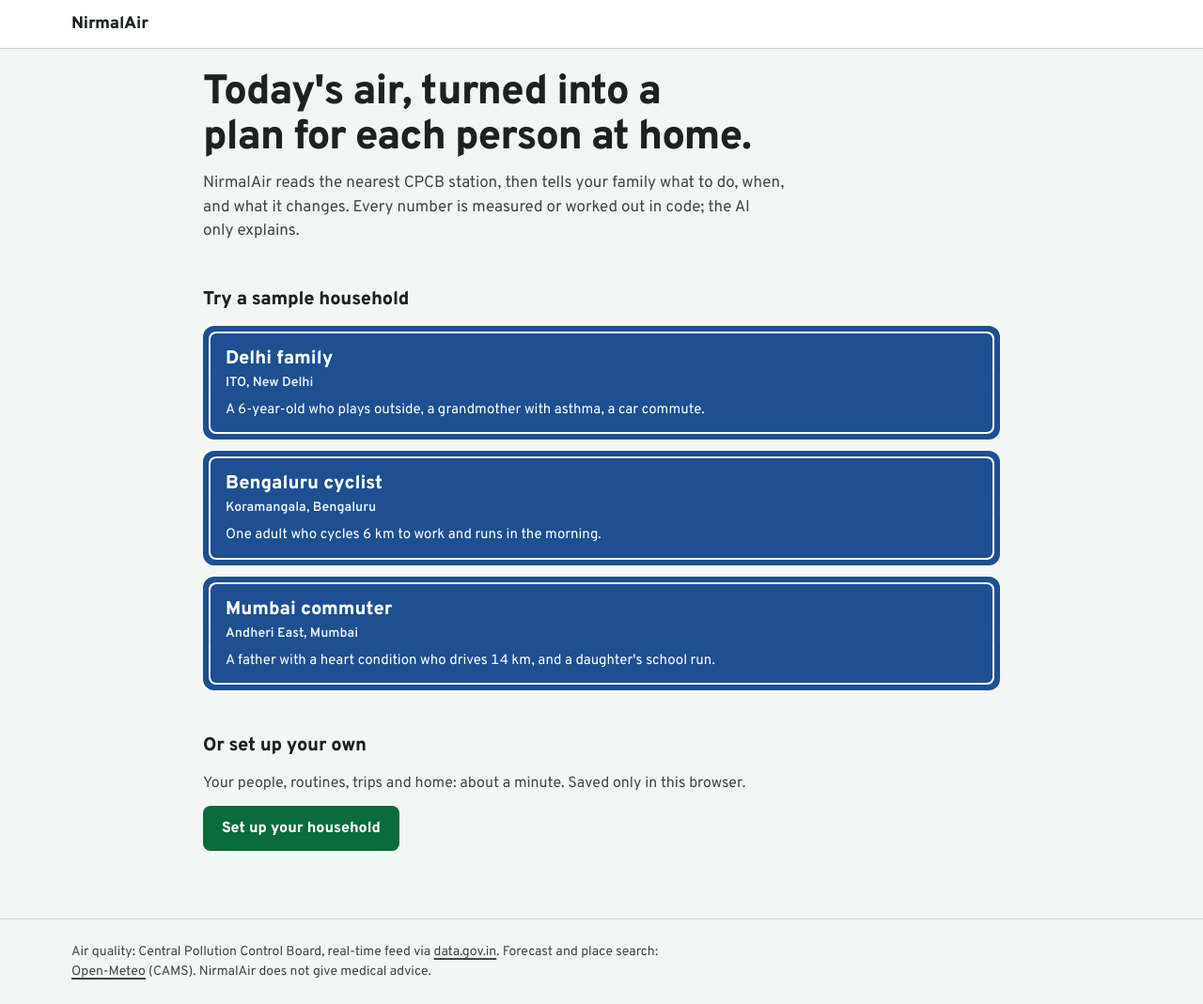
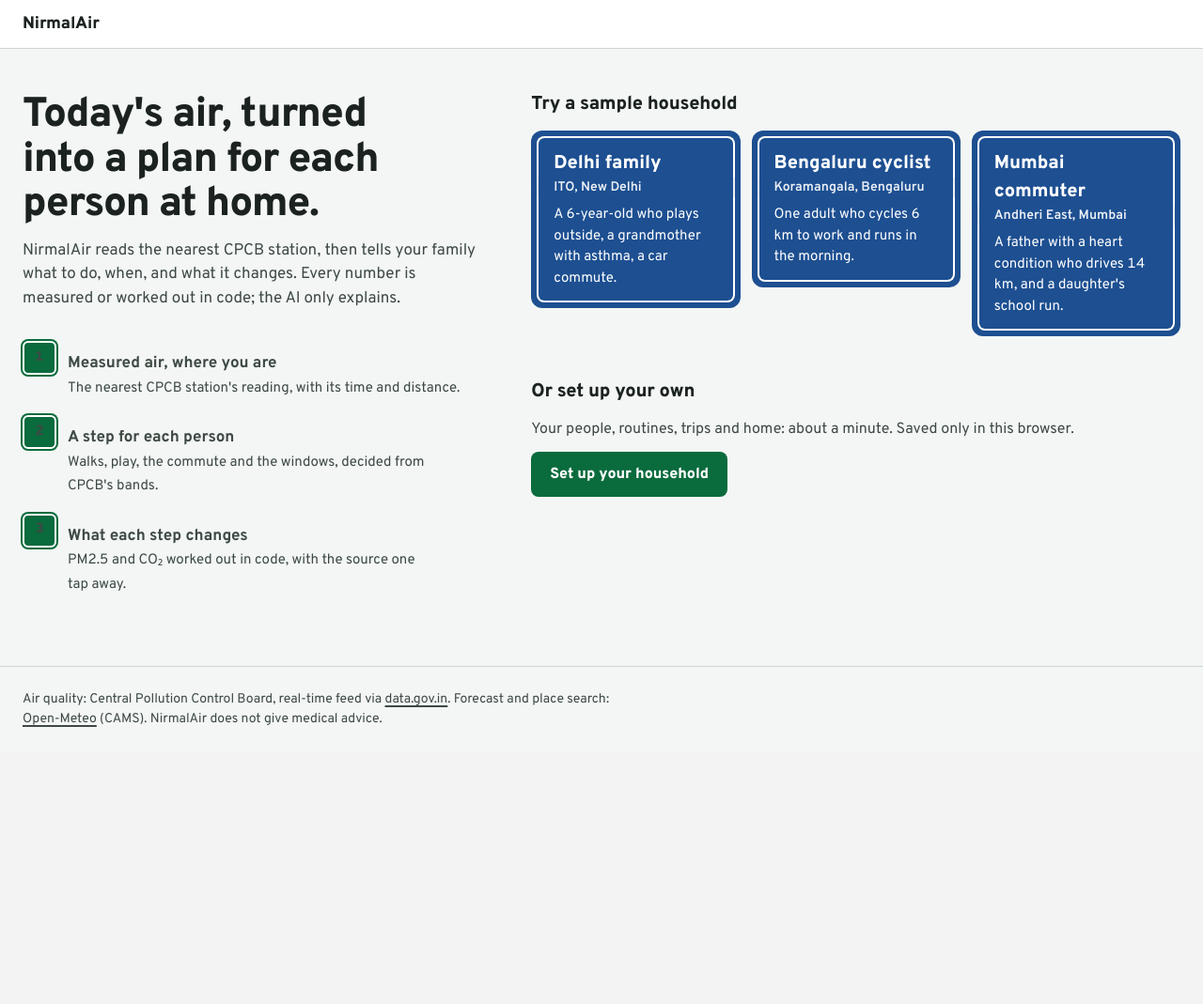
Before and after one commit to Mitali-Patle/nirmal-air, a FastAPI app: page / in a window 1280 px wide. Shown: the whole page at 94% size. After the commit the page ends 774 px from the top, so only its background shows below. Run offline with FastAPI, Linux system fonts and the light colour scheme; parts of the project's set-up code (start-up, migrations or seed data) failed here and were passed over.

Commit message:
feat(web): fill wide screens; versioned static files
- The page and top bar share one width (1440px). From 1360px, Today uses three columns (the
  plan's signs; home, travel and the week; the side column that stays in view). The start
  page puts the intro (with three short how-it-works points) beside the samples and form.
- CSS and JS URLs carry the deploy's commit, so browsers never keep an old stylesheet after a
  release, and can cache those files for a year.

Co-Authored-By: Claude Opus 5.5 <noreply@anthropic.com>

```diff
--- a/app/web/templates/base.html
+++ b/app/web/templates/base.html
@@ -8,10 +8,10 @@
   <meta name="htmx-config" content='{"includeIndicatorStyles": false, "allowEval": false, "selfRequestsOnly": true, "responseHandling": [{"code": "204", "swap": false}, {"code": "[23]..", "swap": true}, {"code": "4..", "swap": true, "error": true}, {"code": "5..", "swap": false, "error": true}]}'>
   <link rel="icon" href="/static/img/favicon.svg" type="image/svg+xml">
   <link rel="preload" href="/static/fonts/overpass-latin.woff2" as="font" type="font/woff2" crossorigin>
-  <link rel="stylesheet" href="/static/css/tokens.css">
-  <link rel="stylesheet" href="/static/css/base.css">
+  <link rel="stylesheet" href="{{ 'css/tokens.css'|asset }}">
+  <link rel="stylesheet" href="{{ 'css/base.css'|asset }}">
   {% block styles %}{% endblock %}
-  <script src="/static/vendor/htmx.min.js" defer></script>
+  <script src="{{ 'vendor/htmx.min.js'|asset }}" defer></script>
   {% block scripts %}{% endblock %}
 </head>
 <body>
--- a/app/web/templates/start.html
+++ b/app/web/templates/start.html
@@ -1,7 +1,7 @@
 {% extends "base.html" %}
 {% block title %}NirmalAir · today's air, planned for your family{% endblock %}
-{% block styles %}<link rel="stylesheet" href="/static/css/start.css">{% endblock %}
-{% block scripts %}<script src="/static/js/locate.js" defer></script>{% endblock %}
+{% block styles %}<link rel="stylesheet" href="{{ 'css/start.css'|asset }}">{% endblock %}
+{% block scripts %}<script src="{{ 'js/locate.js'|asset }}" defer></script>{% endblock %}
 {% block main %}
 {% set roles = [('adult', 'Adult'), ('child', 'Child'), ('senior', 'Senior')] %}
 {% set activities = [('walk', 'Walk'), ('outdoor play', 'Outdoor play'), ('sport or exercise', 'Sport or exercise'), ('school run', 'School run'), ('market and errands', 'Market and errands')] %}
@@ -16,6 +16,11 @@
     <h1 id="intro-h">Today's air, turned into a plan for each person at home.</h1>
     <p>NirmalAir reads the nearest CPCB station, then tells your family what to do, when, and what it changes. Every number is measured or worked out in code; the AI only explains.</p>
     {% if saved %}<p><a class="go" href="/today">Continue to today in {{ saved[0].label }}</a></p>{% endif %}
+    <ol class="how-it-works">
+      <li><span class="step-mark" aria-hidden="true">1</span><p><b>Measured air, where you are</b><span>The nearest CPCB station's reading, with its time and distance.</span></p></li>
+      <li><span class="step-mark" aria-hidden="true">2</span><p><b>A step for each person</b><span>Walks, play, the commute and the windows, decided from CPCB's bands.</span></p></li>
+      <li><span class="step-mark" aria-hidden="true">3</span><p><b>What each step changes</b><span>PM2.5 and CO₂ worked out in code, with the source one tap away.</span></p></li>
+    </ol>
   </section>
 
   <section class="samples" aria-labelledby="samples-h">
--- a/app/web/templates/today.html
+++ b/app/web/templates/today.html
@@ -1,7 +1,7 @@
 {% extends "base.html" %}
 {% from "macros.html" import fact_row %}
 {% block title %}Today in {{ today.place }} · NirmalAir{% endblock %}
-{% block styles %}<link rel="stylesheet" href="/static/css/today.css"><link rel="stylesheet" href="/static/css/sky.css">{% endblock %}
+{% block styles %}<link rel="stylesheet" href="{{ 'css/today.css'|asset }}"><link rel="stylesheet" href="{{ 'css/sky.css'|asset }}">{% endblock %}
 {% block sky %}{% include "partials/sky.html" %}{% endblock %}
 {% block bar %}
 <p class="bar-place">{{ today.place }}<a href="/">Change</a>{% if sample %} <span class="sample-tag">Sample household: {{ sample }}</span>{% endif %}</p>
--- a/public/static/css/base.css
+++ b/public/static/css/base.css
@@ -41,7 +41,7 @@ code, pre { font-family: ui-monospace, "Cascadia Mono", "Roboto Mono", monospace
 /* The top bar carries the sky too, a shade lighter than the ground. */
 .bar { background: var(--bar); border-bottom: 1px solid var(--line); }
 .bar-in, .foot-in {
-  max-width: 1160px; margin: 0 auto; padding: var(--space-3) var(--space-4);
+  max-width: var(--page-max); margin: 0 auto; padding: var(--space-3) var(--space-5);
   display: flex; flex-wrap: wrap; align-items: baseline; justify-content: space-between; gap: var(--space-2) var(--space-4);
 }
 .brand { font-weight: 800; font-size: 1.125rem; letter-spacing: -0.01em; text-decoration: none; }
--- a/public/static/css/start.css
+++ b/public/static/css/start.css
@@ -1,8 +1,27 @@
 /* The start page: what NirmalAir does, sample households, and the household form. */
 
-.start { max-width: 880px; margin: 0 auto; padding: var(--space-5) var(--space-4); display: grid; gap: var(--space-7); }
+.start { max-width: var(--page-max); margin: 0 auto; padding: var(--space-5) var(--space-5); display: grid; gap: var(--space-7); }
+/* Wide screens: the intro on the left stays in view; samples and the form on the right. */
+@media (min-width: 1100px) {
+  .start { grid-template-columns: minmax(0, 5fr) minmax(0, 7fr); grid-template-areas: "intro samples" "intro own"; grid-template-rows: auto 1fr; column-gap: var(--space-7); align-items: start; padding-top: var(--space-7); }
+  .intro { grid-area: intro; position: sticky; top: var(--space-6); }
+  .samples { grid-area: samples; }
+  .own { grid-area: own; }
+  .sample-list { grid-template-columns: repeat(3, minmax(0, 1fr)); }
+  .sample { height: 100%; display: flex; flex-direction: column; }
+  .sample-text { flex: 1; }
+}
 .intro h1 { font-size: clamp(1.75rem, 5vw, 2.75rem); line-height: 1.08; letter-spacing: -0.025em; max-width: 22ch; }
 .intro p { margin-top: var(--space-3); max-width: 60ch; font-size: 1.0625rem; color: var(--muted); }
+.how-it-works { list-style: none; padding: 0; margin-top: var(--space-6); display: grid; gap: var(--space-4); max-width: 46ch; }
+.how-it-works li { display: grid; grid-template-columns: 2.25rem 1fr; gap: var(--space-3); align-items: start; }
+.how-it-works b { display: block; }
+.how-it-works span { color: var(--muted); font-size: 0.9375rem; }
+.step-mark {
+  width: 2.25rem; height: 2.25rem; border-radius: 6px; display: grid; place-items: center;
+  background: var(--sign-green); color: var(--sign-legend); font-weight: 800; border: 2px solid var(--sign-legend);
+  box-shadow: 0 0 0 2px var(--sign-green);
+}
 .go {
   display: inline-block; margin-top: var(--space-4); background: var(--sign-green); color: var(--sign-legend);
   font-weight: 800; text-decoration: none; padding: 12px 20px; border-radius: 8px;
--- a/public/static/css/tokens.css
+++ b/public/static/css/tokens.css
@@ -51,6 +51,7 @@
   --kind-guidance-bg: #E6E9E6;  --kind-guidance-fg: #2E3A34;
   --kind-household-bg: #ECE4F3; --kind-household-fg: #46306A;
 
+  --page-max: 1440px;
   --radius: 12px;
   --space-1: 4px;
   --space-2: 8px;
```
Also changed, not shown: app/web/templating.py (+13 -0 lines), public/static/css/today.css (+12 -2 lines), README.md, vercel.json.
